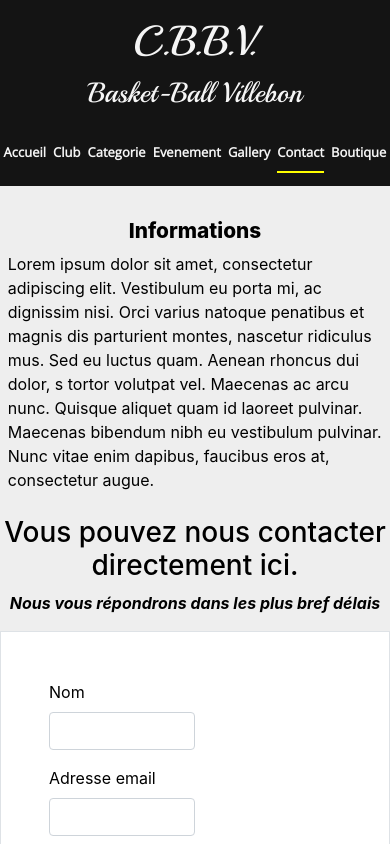
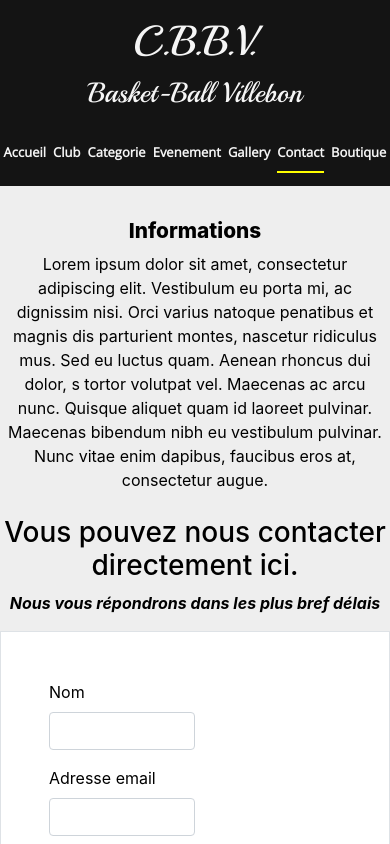
Before and after one commit to Mandel-AG/frontProjetVillebon, a React (Create React App) app: page /contact in a window 390 px wide. Shown: the top 844 px of the page. Built offline with nearby package versions, Linux system fonts and the light colour scheme; no server answers; a web font is replaced by a local one.

Commit message:
responsive liste equipe

```diff
--- a/package.json
+++ b/package.json
@@ -21,7 +21,7 @@
     "serve": "^11.3.2"
   },
   "scripts": {
-    "start": "react-scripts start",
+    "start": "serve -s build",
     "build": "react-scripts build",
     "test": "react-scripts test",
     "eject": "react-scripts eject"
--- a/src/components/contact/contact.css
+++ b/src/components/contact/contact.css
@@ -5,6 +5,7 @@ textarea {
 
  .divInfos{
     padding: 2vw;
+    text-align: center;
  }
 
  .divInfos h3{
```
